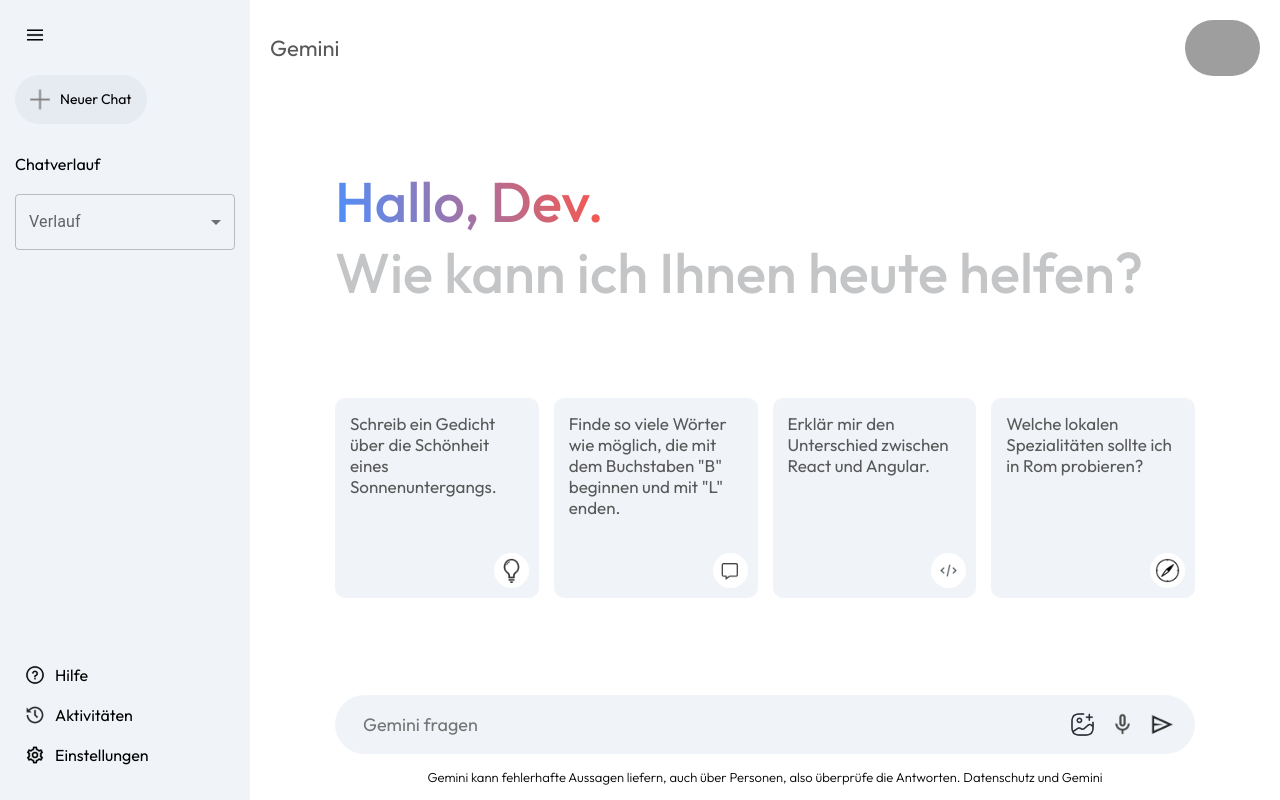
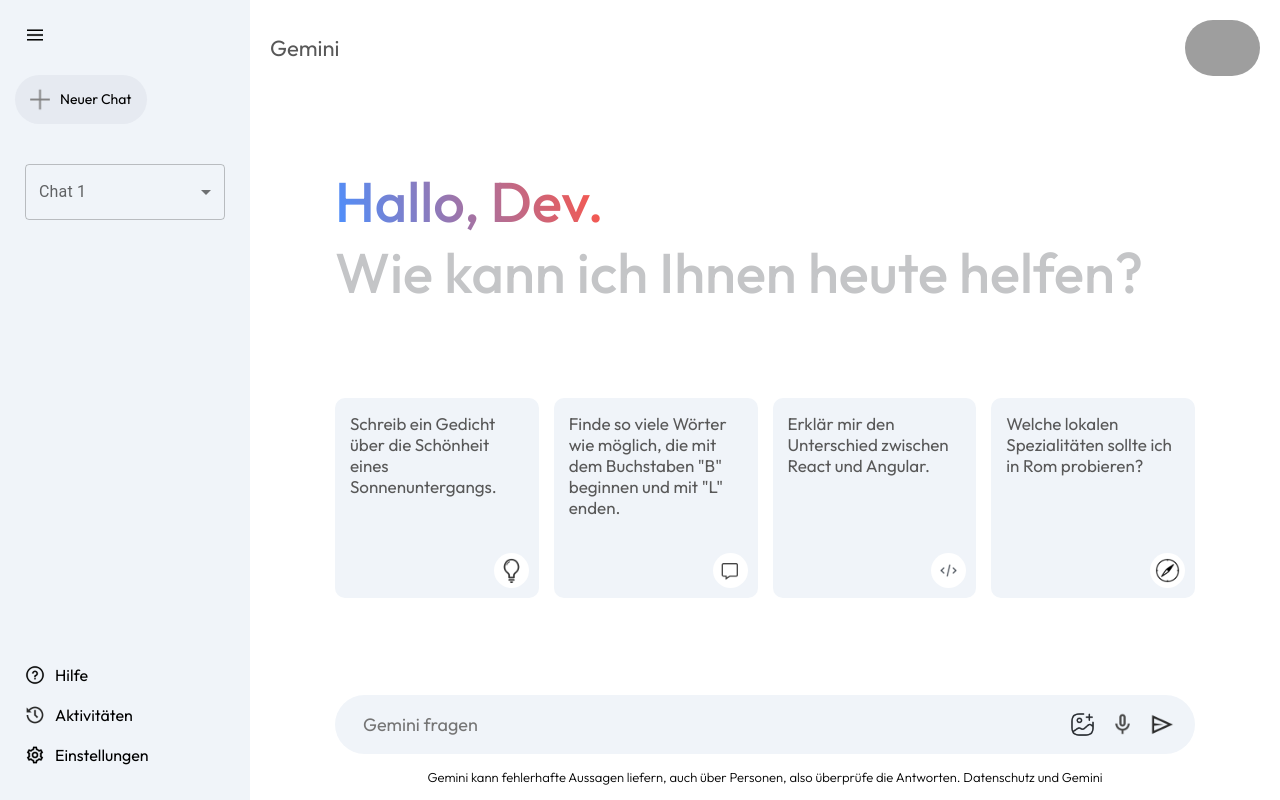
Before and after one commit to abdullah-42/gemini-clone, a React (Vite) app: page / in a window 1280 px wide. Both pictures are taken after a click on the picture 35 px from the left and 35 px from the top of the page. Built offline with nearby package versions, Linux system fonts and the light colour scheme; grey boxes are pictures that could not be loaded.

Commit message:
display previous dialogs with prevChat() works!

```diff
--- a/src/components/Main/Main.jsx
+++ b/src/components/Main/Main.jsx
@@ -74,8 +74,8 @@
                 <div className="search-box">
                     <input onChange={(e) => setInput(e.target.value)} value={input} onKeyDown={handleKeyDown} type="text" placeholder='Gemini fragen' />
                     <div>
-                        <img src={assets.gallery_icon} alt="" />
-                        <img src={assets.mic_icon} alt="" />
+                        <img onClick={() => alert(" This feature is coming soon")} src={assets.gallery_icon} alt="" />
+                        <img onClick={() => alert(" This feature is coming soon")} src={assets.mic_icon} alt="" />
                         <img onClick={(() => onSent())} src={assets.send_icon} alt="" />
                     </div>
                 </div>
--- a/src/components/Sidebar/Sidebar.css
+++ b/src/components/Sidebar/Sidebar.css
@@ -45,6 +45,10 @@
     transition: opacity 0.3s ease;
 }
 
+.sidebar .new-chat:hover {
+    background-color: #e2e6eb;
+}
+
 .sidebar .recent {
     display: flex;
     flex-direction: column;
@@ -89,3 +93,20 @@
     text-overflow: ellipsis;
     display: block;
 }
+
+/* ------------------------------- Chatverlauf */
+
+.chat-dropdowns {
+    display: flex;
+    flex-direction: column;
+    gap: 25px;
+    margin: 30px 0;
+    padding: 10px;
+    max-height: 57vh;
+    overflow-y: scroll;
+}
+
+.chat-dropdowns::-webkit-scrollbar {
+    display: none;
+    /* Verstecke die Scrollbar */
+}
--- a/src/components/Sidebar/Sidebar.jsx
+++ b/src/components/Sidebar/Sidebar.jsx
@@ -1,36 +1,26 @@
-import React, { useState, useContext, useEffect } from "react";
+import React, { useState, useContext } from "react";
 import "./Sidebar.css";
 import { assets } from "../../assets/assets";
 import { Context } from "../../context/Context";
 import { Select, MenuItem, FormControl, InputLabel } from "@mui/material";
 
 const Sidebar = () => {
-    const { prevPrompts, prevChat, setChatBox, setChatIndex, chatIndex } = useContext(Context);
+    const { chatBox, setChatBox, setChatIndex, chatIndex, setShowResult, prevChat } = useContext(Context);
+    const [extended, setExtended] = useState(false);
 
-    const [extended, setExtended] = useState(false);
-    const [selectedPrompt, setSelectedPrompt] = useState("");
-
-    useEffect(() => {
-        if (prevPrompts.length > 0) {
-            setSelectedPrompt(prevPrompts[0].prompt);
-        } else {
-            setSelectedPrompt("");
-        }
-    }, [prevPrompts]); // Immer wenn prevPrompts sich ändern, wird dieser Effekt ausgelöst
-
-    const handleSelectChange = (e) => {
-        const selectedIndex = prevPrompts.findIndex((item) => item.prompt === e.target.value);
-        setSelectedPrompt(e.target.value);
-        prevChat(selectedIndex);
+    // Funktion, um einen neuen Chat zu erstellen
+    const addNewChat = () => {
+        const newChat = { id: chatBox.length + 1, dialog: [] }; // ID = Länge von chatBox + 1
+        setChatBox((prevChatBox) => [...prevChatBox, newChat]);
+        setChatIndex(chatBox.length + 1); // Setze den Index auf den neue erstellten Chat
+        setShowResult(false)
     };
 
-    const addNewChat = () => {
-        const newChat = { id: chatIndex + 1, dialog: [] };
-        setChatIndex(chatIndex + 1);
-        // Zustand aktualisieren: Neuen Chat hinzufügen und den Zähler erhöhen
-        setChatBox((prevChatBox) => [...prevChatBox, newChat]);
+    // Wenn ein Dropdown geändert wird, wechsle zum entsprechenden Chat
+    const handleChatChange = (chatId, selectedPrompt) => {
+        setChatIndex(chatId); // Setze den aktiven Chat
+        console.log(`Wechsel zu Chat ID ${chatId}, Prompt: ${selectedPrompt}`);
     };
-
 
     return (
         <div className={`sidebar ${extended ? "extended" : ""}`}>
@@ -39,43 +29,52 @@
                     className="menu"
                     onClick={() => setExtended((prev) => !prev)}
                     src={assets.menu_icon}
-                    alt=""
+                    alt="menu icon"
                 />
-                <div onClick={() => addNewChat()} className="new-chat">
-                    <img src={assets.plus_icon} alt="" />
+                <div onClick={addNewChat} className="new-chat">
+                    <img src={assets.plus_icon} alt="add icon" />
                     {extended && <p>Neuer Chat</p>}
                 </div>
 
-                {extended && (
-                    <div className="recent">
-                        <p className="recent-title">Chatverlauf</p>
 
-                        {/* Dropdown für den Chatverlauf */}
+                {/* Chat-Dropdowns */ extended &&
+                    <div className="chat-dropdowns">
+                        {chatBox.map((chat) => (
+                            <div key={chat.id} className="chat-dropdown">
                                 <FormControl fullWidth>
-                            <InputLabel id="chat-select-label">Verlauf</InputLabel>
+                                    <InputLabel id={`chat-select-label-${chat.id}`}>
+                                        Chat {chat.id}
+                                    </InputLabel>
                                     <Select
-                                labelId="chat-select-label"
-                                value={selectedPrompt}
-                                onChange={handleSelectChange}
-                                label="Verlauf"
+                                        labelId={`chat-select-label-${chat.id}`}
+                                        value=""
+                                        onChange={(e) => handleChatChange(chat.id, e.target.value)}
+                                        label={`Chat ${chat.id} Verlauf`}
                                     >
-                                {prevPrompts.length === 0 ? (
+                                        {chat.dialog.length === 0 ? (
                                             <MenuItem value="">
                                                 <p>Kein Verlauf</p>
                                             </MenuItem>
                                         ) : (
-                                    prevPrompts.map((item, index) => (
-                                        <MenuItem key={index} value={item.prompt}>
-                                            {item.prompt.length > 30
-                                                ? `${item.prompt.substring(0, 30)}...`
-                                                : item.prompt}
+                                            chat.dialog.map((dialogItem, dialogIndex) => (
+                                                <MenuItem
+                                                    key={`${chat.id}-${dialogIndex}`}
+                                                    value={dialogItem.prompt}
+                                                    onClick={() => prevChat(dialogIndex)}
+                                                >
+                                                    {`${dialogItem.prompt.substring(0, 20)}...`}
+
+
                                                 </MenuItem>
                                             ))
                                         )}
                                     </Select>
                                 </FormControl>
                             </div>
-                )}
+                        ))}
+                    </div>
+                }
+
             </div>
 
             <div className="bottom">
--- a/src/context/Context.jsx
+++ b/src/context/Context.jsx
@@ -20,22 +20,6 @@
         if (event.key === 'Enter') {
             onSent();
         }
-    };
-
-    // Funktion, die Dialoge einer bestimmten ID zurückgibt
-    const getDialogById = (id) => {
-        const chat = chatBox.find((item) => item.id === id); // Suche nach dem Eintrag mit der passenden ID
-        return chat ? chat.dialog : []; // Wenn gefunden, gib die Dialoge zurück, ansonsten ein leeres Array
-    };
-
-    const addDialogToId = (id, newPrompt) => {
-        setChatBox((prevChatBox) =>
-            prevChatBox.map((item) =>
-                item.id === id
-                    ? { ...item, dialog: [...item.dialog, newPrompt] } // Dialog für die passende ID erweitern
-                    : item // Unveränderte Elemente zurückgeben
-            )
-        );
     };
 
     // const onSent = async () => {
@@ -179,15 +163,22 @@
 
         setLoading(false);
         setInput(""); // Eingabefeld zurücksetzen
+        console.log(chatBox.length)
+        console.log(chatBox.find((item) => item.id === chatIndex)?.dialog.length);
         console.log(chatBox)
     };
 
 
-    const prevChat = (index) => {
+    const prevChat = (DialogIndex) => {
         setShowResult(true);
-        setRecentPrompt(prevPrompts[index].prompt);
 
-        const result = prevPrompts[index].response;
+        const matchingChat = chatBox.find((item) => item.id === chatIndex); // Finde den Chat mit der aktuellen ID
+        const specificPrompt = matchingChat.dialog[DialogIndex]?.prompt;
+        setRecentPrompt(specificPrompt);
+
+        const specificResponse = matchingChat.dialog[DialogIndex]?.response;
+
+        const result = specificResponse;
 
         const formattedResult = result
             .replace(/\*\*(.*?)\*\*/g, "<b>$1</b>") // Fettgedruckter Text
@@ -218,7 +209,7 @@
         setChatBox,
         chatBox,
         setChatIndex,
-        chatIndex
+        chatIndex,
     };
 
     return (
```
Lines whose indentation alone changed are shown as unchanged.
